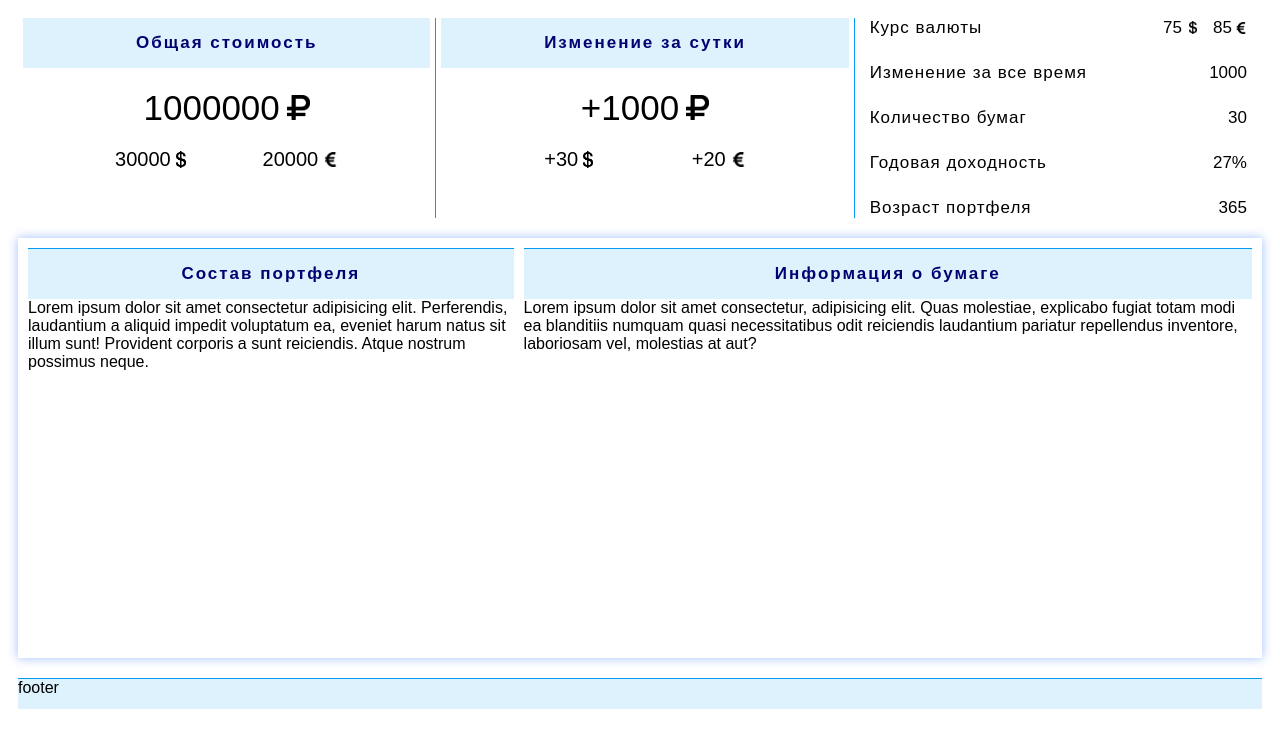
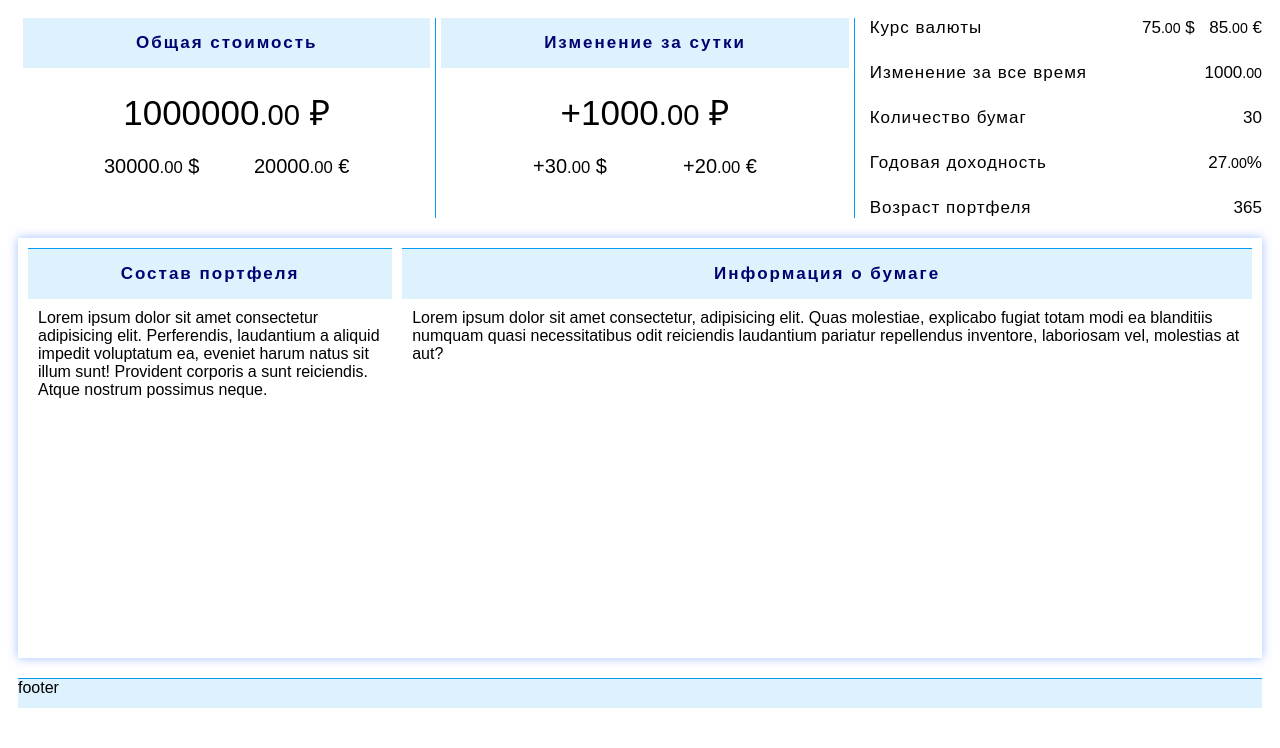
Before and after one commit to cvetkof/web, a plain HTML site: page index.html in a window 1280 px wide. Drawn offline with Linux system fonts and the light colour scheme.

Commit message:
04.01.21

```diff
--- a/index.html
+++ b/index.html
@@ -8,61 +8,38 @@
     </head>
 
     <body>
-        <div class="content">
-            <div class="row">
+        <header class="row">
             <div class="row-column">
                 <div class="row-column-header">Общая стоимость</div>
-                    <div class="rubl">
-                        <div class="row-column-txt row-column-txt-r">1000000</div>
-                        <div class="R"></div>
-                    </div>
-                    <div class="row-column-se">
-                        <div class="dollar">
-                            <div class="row-column-txt">30000</div>
-                            <div class="S"></div>
-                        </div>
-                        <div class="euro">
-                            <div class="row-column-txt">20000</div>
-                            <div class="E"></div>
-                        </div>
+                <div class="row-column-txt row-column-txt-r">1000000<small>.00</small></div>
+                <div class="row-column-valuta">
+                    <div class="row-column-txt row-column-txt-s">30000<small>.00</small></div>
+                    <div class="row-column-txt row-column-txt-e">20000<small>.00</small></div>
                 </div>
             </div>
             <div class="line"></div>
+
             <div class="row-column">
                 <div class="row-column-header">Изменение за сутки</div>
-                    <div class="rubl">
-                        <div class="row-column-txt row-column-txt-r">+1000</div>
-                        <div class="R"></div>
-                    </div>
-                    <div class="row-column-se">
-                        <div class="dollar">
-                            <div class="row-column-txt">+30</div>
-                            <div class="S"></div>
-                        </div>
-                        <div class="euro">
-                            <div class="row-column-txt">+20</div>
-                            <div class="E"></div>
-                        </div>
+                <div class="row-column-txt row-column-txt-r">+1000<small>.00</small></div>
+                <div class="row-column-valuta">
+                    <div class="row-column-txt row-column-txt-s">+30<small>.00</small></div>
+                    <div class="row-column-txt row-column-txt-e">+20<small>.00</small></div>
                 </div>
             </div>
             <div class="line"></div>
-                <div class="row-column-3">
+
+            <div class="row-column row-column-3">
                 <div class="row-column-3-row">
                     <div class="row-column-header-3">Курс валюты</div>
                     <div class="row-column-se-mini">
-                            <div class="dollar-3">
-                                <div class="row-column-txt-3">75</div>
-                                <div class="S-3"></div>
-                            </div>
-                            <div class="euro-3">
-                                <div class="row-column-txt-3">85</div>
-                                <div class="E-3"></div>
-                            </div>
+                        <div class="row-column-txt-3 row-column-txt-s">75<small>.00</small></div>
+                        <div class="row-column-txt-3 row-column-txt-e">85<small>.00</small></div>
                     </div>
                 </div>
                 <div class="row-column-3-row">
                     <div class="row-column-header-3">Изменение за все время</div>
-                        <div class=" row-column-txt-3">1000</div>
+                    <div class=" row-column-txt-3">1000<small>.00</small></div>
                 </div>
                 <div class="row-column-3-row">
                     <div class="row-column-header-3">Количество бумаг</div>
@@ -70,15 +47,16 @@
                 </div>
                 <div class="row-column-3-row">
                     <div class="row-column-header-3">Годовая доходность</div>
-                        <div class=" row-column-txt-3">27%</div>
+                    <div class=" row-column-txt-3">27<small>.00</small>%</div>
                 </div>
                 <div class="row-column-3-row">
                     <div class="row-column-header-3">Возраст портфеля</div>
                     <div class=" row-column-txt-3">365</div>
                 </div>
             </div>
-            </div>
-            <div class="mainwindow">
+        </header>
+
+        <main class="mainwindow">
             <div class="mainwindow-table">
                 <div class="line-horisontal"></div>
                 <div class="row-column-header">Состав портфеля</div>
@@ -96,11 +74,12 @@
                     reiciendis laudantium pariatur repellendus inventore, laboriosam vel, molestias at aut?
                 </div>
             </div>
-            </div>
+        </main>
+
+        <footer class="footer">
             <div class="line-horisontal"></div>
-            <footer class="footer">footer</footer>
-        </div>
-        </div>
+            footer
+        </footer>
     </body>
 
 </html>
--- a/style.css
+++ b/style.css
@@ -1,12 +1,8 @@
 body {
     font-family: Arial, Helvetica, sans-serif;
-    /* background-color: black; */
-}
-
-.content {
-    padding: 10px;
     display: flex;
     flex-direction: column;
+    padding: 10px;
 }
 
 
@@ -28,16 +24,14 @@ body {
     display: flex;
     flex-direction: column;
     justify-content: space-between;
-    flex: 1 0 300px;
-    /* margin: 0 5px; */
-    /* padding: 0 15px; */
+    margin: 0;
 }
 
 .line {
     width: 1px;
     height: 200px;
-    /* background-color: #d5d921; */
     background-color: #049bf3;
+    min-width: 1px;
 }
 
 .row-column-header {
@@ -51,116 +45,68 @@ body {
     /* border: 1px solid #d5d921; */
 }
 
-.rubl {
-    display: flex;
-    justify-content: center;
-}
-
-.dollar {
-    display: flex;
-    justify-content: center;
-    flex: 1 1 auto;
-}
-
-.euro {
-    display: flex;
-    justify-content: center;
-    flex: 1 1 auto;
-}
-
-.dollar-3 {
-    display: flex;
-    justify-content: right;
-    flex: 1 1 auto;
-}
-
-.euro-3 {
-    display: flex;
-    justify-content: right;
-    flex: 1 1 auto;
-}
-
 .row-column-txt {
     font-size: 20px;
+    transition: color 0.2s linear;
 }
 
 .row-column-txt-r {
     margin: 20px 0 0 0;
     font-size: 35px;
+    text-align: center;
 }
 
-.R {
-    margin: 20px 0 0 0;
-    flex: 0 1 30px;
-    background-image: url(img/v/R.png);
-    background-repeat: no-repeat;
-    background-position: right;
-    background-size: 23px;
+.row-column-txt-r::after {
+    content: " ₽";
 }
 
-.S {
-    flex: 0 0 15px;
-    background-image: url(img/v/S.png);
-    background-repeat: no-repeat;
-    background-position: right;
-    background-size: 10px;
+.row-column-txt-s::after {
+    content: "  $";
 }
 
-.E {
-    flex: 0 0 15px;
-    background-image: url(img/v/E.png);
-    background-repeat: no-repeat;
-    background-position: right;
-    background-size: 15px;
-    padding: 0 0 0 5px;
+.row-column-txt-e::after {
+    content: "  €";
 }
 
-.S-3 {
-    flex: 0 0 15px;
-    background-image: url(img/v/S.png);
-    background-repeat: no-repeat;
-    background-position: right;
+.S.column-S-3 {
     background-size: 8px;
 }
 
-.E-3 {
-    flex: 0 0 15px;
-    background-image: url(img/v/E.png);
-    background-repeat: no-repeat;
-    background-position: right;
-    background-size: 12px;
+.E.column-E-3 {
+    background-size: 13px;
 }
 
-.row-column-se {
+.row-column-valuta {
     display: flex;
     margin: 20px auto;
     max-width: 300px;
+    justify-content: space-around;
 }
 
 .row-column-3-row {
     display: flex;
     justify-content: space-between;
-    padding: 0 15px;
+    padding: 0 0 0 15px;
+    min-width: 340px;
+    box-sizing: border-box;
 }
 
 .row-column-header-3 {
     font-size: 17px;
     text-align: left;
-    /* padding: 10px; */
     letter-spacing: 1px;
-    min-width: 200px;
+    min-width: 220px;
 }
 
 .row-column-se-mini {
     display: flex;
-    flex: 0 0 100px;
+    flex: 0 0 120px;
     justify-content: space-between;
 }
 
 .row-column-txt-3 {
     font-size: 17px;
-    /* padding: 10px; */
-    text-align: center;
+    transition: color 0.2s linear;
 }
 
 
@@ -176,7 +122,7 @@ body {
 }
 
 .mainwindow-table {
-    width: 40%;
+    width: 30%;
     margin: 10px 5px 10px 10px;
     display: flex;
     flex-direction: column;
@@ -186,7 +132,7 @@ body {
 
 .mainwindow-info {
     /* border: 1px solid #d5d921; */
-    width: 60%;
+    width: 70%;
     margin: 10px 10px 10px 5px;
     display: flex;
     flex-direction: column;
@@ -197,14 +143,23 @@ body {
     background-color: #049bf3;
 }
 
-.mainwindow-table-list {}
+.mainwindow-table-list {
+    padding: 10px;
+}
 
-.mainwindow-info-list {}
+.mainwindow-info-list {
+    padding: 10px;
+}
 
 .footer {
     background-color: #049bf321;
     height: 30px;
 }
+
+
+
+
+/* ---footer--- */
 
 
 
```
Also changed, not shown: tasks.txt. Lines whose indentation alone changed are shown as unchanged.
